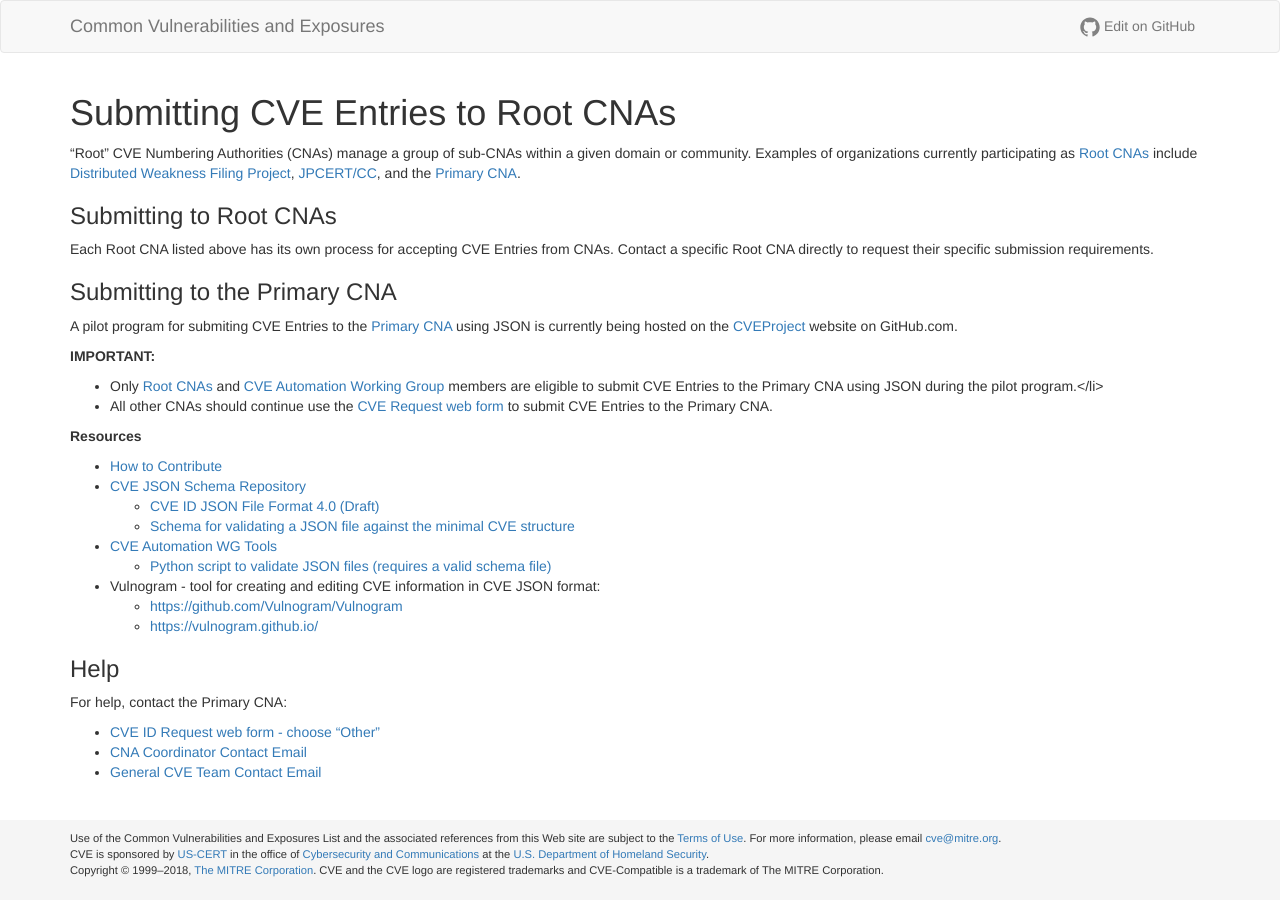
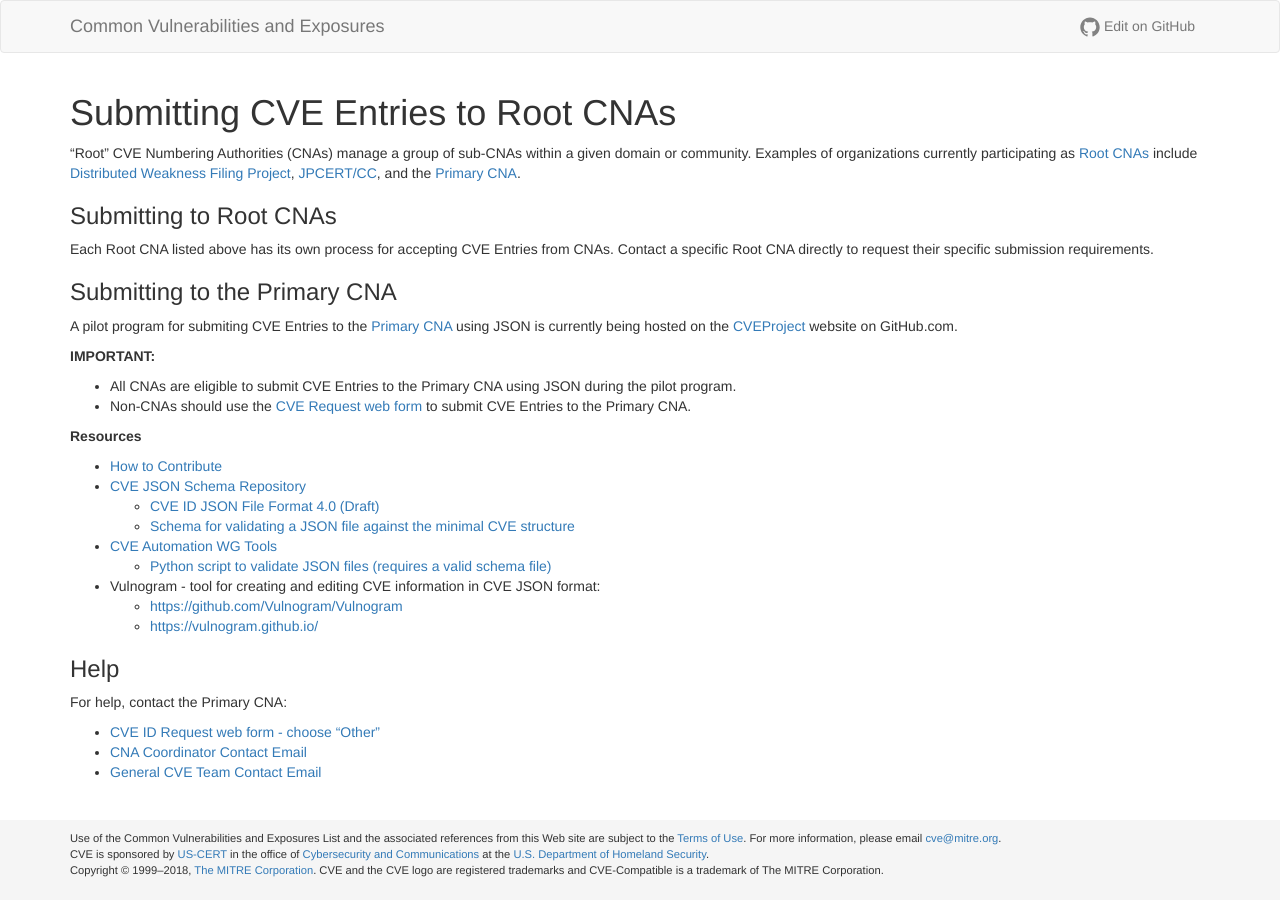
Before and after one commit to CVEProject/cveproject.github.io, a Jekyll site: the page built from cna/submitting_cve_entries_to_root_cnas/index.md, in a window 1280 px wide. Built offline with Jekyll 4.4.1, drawn with Linux system fonts in a browser that asks for light colours; nearby versions of some CDN libraries.

Commit message:
Update index.md

```diff
--- a/cna/submitting_cve_entries_to_root_cnas/index.md
+++ b/cna/submitting_cve_entries_to_root_cnas/index.md
@@ -14,8 +14,8 @@ A pilot program for submiting CVE Entries to the [Primary CNA](https://cve.mitre
 
 **IMPORTANT:**
 
-* Only [Root CNAs](https://cve.mitre.org/cve/cna.html#cna_types) and [CVE Automation Working Group](https://github.com/CVEProject/automation-working-group) members are eligible to submit CVE Entries to the Primary CNA using JSON during the pilot program.</li>
-* All other CNAs should continue use the [CVE Request web form](https://cveform.mitre.org/) to submit CVE Entries to the Primary CNA.
+* All CNAs are eligible to submit CVE Entries to the Primary CNA using JSON during the pilot program.
+* Non-CNAs should use the [CVE Request web form](https://cveform.mitre.org/) to submit CVE Entries to the Primary CNA.
 
 **Resources**
 
```
